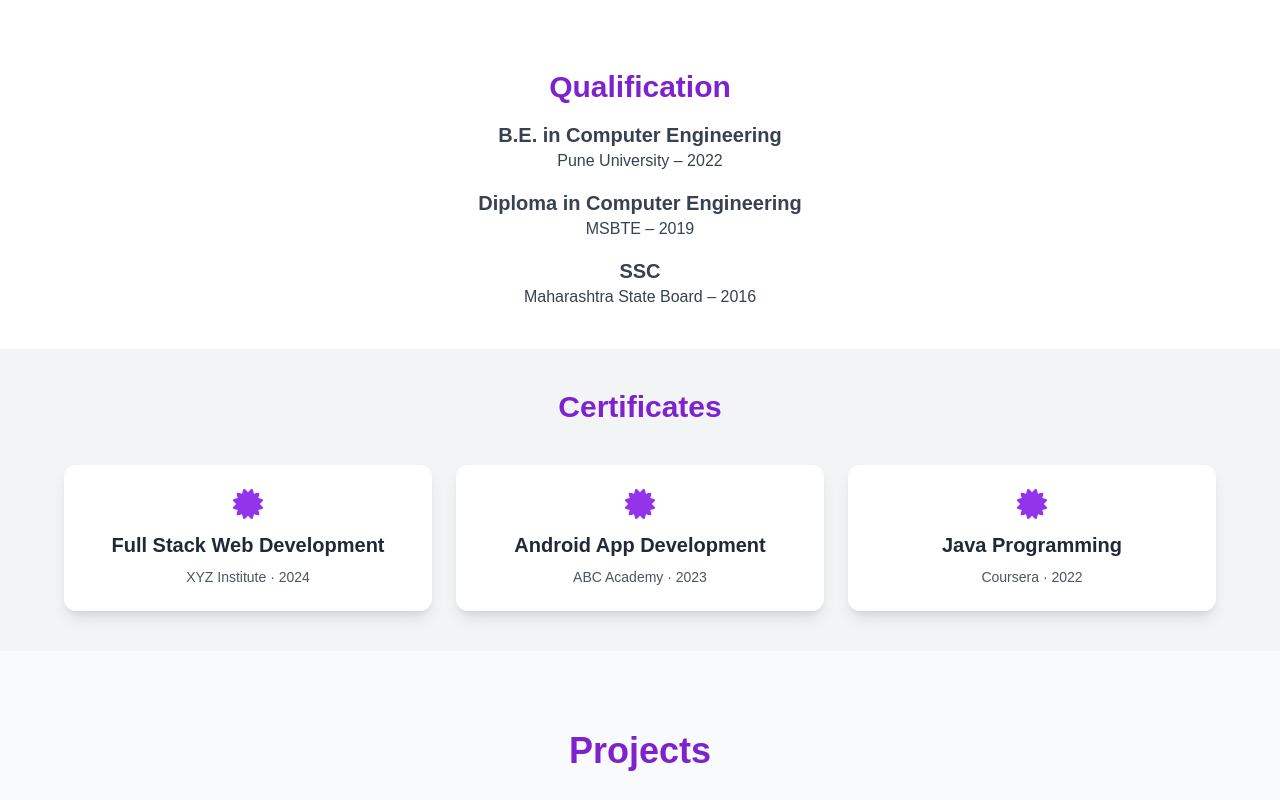
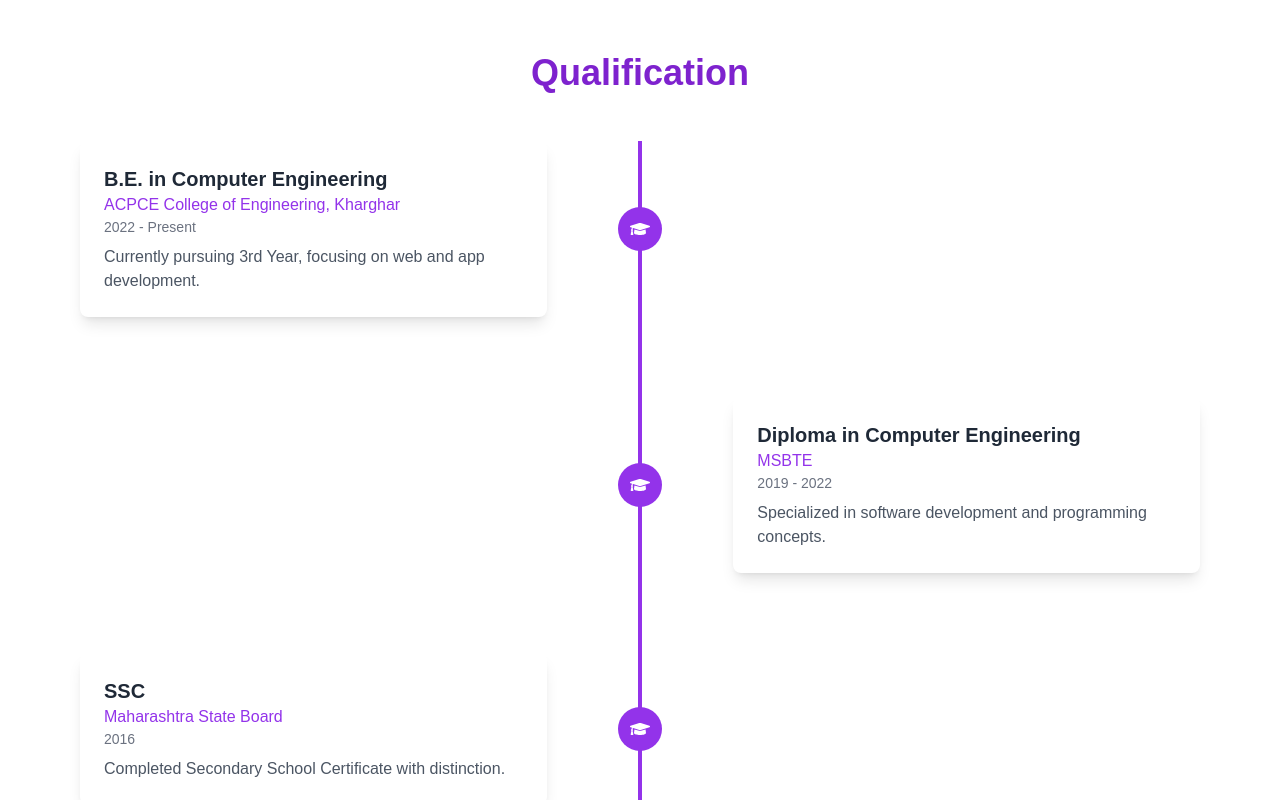
Before and after one commit to siddhesh-wagh/siddhesh_wagh, a React (Vite) app: page / in a window 1280 px wide. Shown: the part 1240-2040 px from the top of the page. Built offline with nearby package versions, Linux system fonts and the light colour scheme.

Commit message:
qualification ui setting up

```diff
--- a/src/components/Qualifications.jsx
+++ b/src/components/Qualifications.jsx
@@ -0,0 +1,88 @@
+// src/components/Qualification.jsx
+import React from "react";
+import { FaGraduationCap } from "react-icons/fa";
+import { motion } from "framer-motion";
+
+const qualifications = [
+  {
+    title: "B.E. in Computer Engineering",
+    institution: "ACPCE College of Engineering, Kharghar",
+    year: "2022 - Present",
+    details: "Currently pursuing 3rd Year, focusing on web and app development.",
+  },
+  {
+    title: "Diploma in Computer Engineering",
+    institution: "MSBTE",
+    year: "2019 - 2022",
+    details: "Specialized in software development and programming concepts.",
+  },
+  {
+    title: "SSC",
+    institution: "Maharashtra State Board",
+    year: "2016",
+    details: "Completed Secondary School Certificate with distinction.",
+  },
+];
+
+// Animation variants
+const cardVariants = {
+  hiddenLeft: { opacity: 0, x: -100 },
+  hiddenRight: { opacity: 0, x: 100 },
+  visible: { opacity: 1, x: 0, transition: { duration: 0.6 } },
+};
+
+const Qualification = () => {
+  return (
+    <section id="qualification" className="py-16 bg-white">
+      <div className="max-w-6xl mx-auto px-4">
+        <h2 className="text-4xl font-bold text-purple-700 mb-12 text-center">
+          Qualification
+        </h2>
+        <div className="relative">
+          {/* Center vertical line */}
+          <div className="absolute left-1/2 transform -translate-x-1/2 w-1 bg-purple-600 h-full" />
+
+          <div className="space-y-20">
+            {qualifications.map((qual, index) => (
+              <motion.div
+                key={index}
+                className={`flex flex-col md:flex-row items-center ${
+                  index % 2 === 0 ? "md:justify-start" : "md:justify-end"
+                } relative`}
+                initial={index % 2 === 0 ? "hiddenLeft" : "hiddenRight"}
+                whileInView="visible"
+                viewport={{ once: true, amount: 0.3 }}
+                variants={cardVariants}
+              >
+                {/* Card */}
+                <div
+                  className={`bg-white rounded-lg shadow-lg p-6 w-full md:w-5/12 ${
+                    index % 2 === 0
+                      ? "md:mr-auto md:ml-0"
+                      : "md:ml-auto md:mr-0"
+                  }`}
+                >
+                  <h3 className="text-xl font-bold text-gray-800">
+                    {qual.title}
+                  </h3>
+                  <p className="text-purple-600 font-medium">
+                    {qual.institution}
+                  </p>
+                  <p className="text-sm text-gray-500">{qual.year}</p>
+                  <p className="mt-2 text-gray-600">{qual.details}</p>
+                </div>
+
+                {/* Icon in center */}
+                <div className="absolute left-1/2 transform -translate-x-1/2 bg-purple-600 text-white rounded-full p-3 z-10">
+                  <FaGraduationCap size={20} />
+                </div>
+              </motion.div>
+            ))}
+          </div>
+        </div>
+      </div>
+    </section>
+  );
+};
+
+export default Qualification;
--- a/src/pages/Home.jsx
+++ b/src/pages/Home.jsx
@@ -3,6 +3,7 @@ import { FaCertificate } from "react-icons/fa";
 import Hero from "../components/Hero";
 import About from "../components/About"; // ✅ New import
 import Projects from "../components/projects";
+import Qualification from "../components/Qualifications";
 
 const Home = () => {
   return (
@@ -11,27 +12,7 @@ const Home = () => {
       {/* About Section */}
       <About /> {/* ✅ New component */}
       {/* Qualification Section */}
-      <section id="qualification" className="p-10 bg-white text-center mt-10">
-        <h2 className="text-3xl font-semibold text-purple-700 mb-4">
-          Qualification
-        </h2>
-        <div className="max-w-4xl mx-auto text-gray-700 space-y-4">
-          <div>
-            <h3 className="text-xl font-bold">B.E. in Computer Engineering</h3>
-            <p>Pune University – 2022</p>
-          </div>
-          <div>
-            <h3 className="text-xl font-bold">
-              Diploma in Computer Engineering
-            </h3>
-            <p>MSBTE – 2019</p>
-          </div>
-          <div>
-            <h3 className="text-xl font-bold">SSC</h3>
-            <p>Maharashtra State Board – 2016</p>
-          </div>
-        </div>
-      </section>
+      <Qualification />
       {/* Certificates Section */}
       <section id="certificates" className="p-10 bg-gray-100 text-center">
         <h2 className="text-3xl font-bold text-purple-700 mb-10">
@@ -62,7 +43,6 @@ const Home = () => {
         </div>
       </section>
       <Projects />
-
     </div>
   );
 };
--- a/src/pages/Projects.jsx
+++ /dev/null
@@ -1,10 +0,0 @@
-function Projects() {
-  return (
-    <div className="p-10">
-      <h2 className="text-3xl font-bold text-purple-700 mb-4">All Projects</h2>
-      <p className="text-gray-600">This is where your full list of projects will be shown.</p>
-    </div>
-  );
-}
-
-export default Projects;
```
Also changed, not shown: src/components/ProjectsPreview.jsx (deleted).
